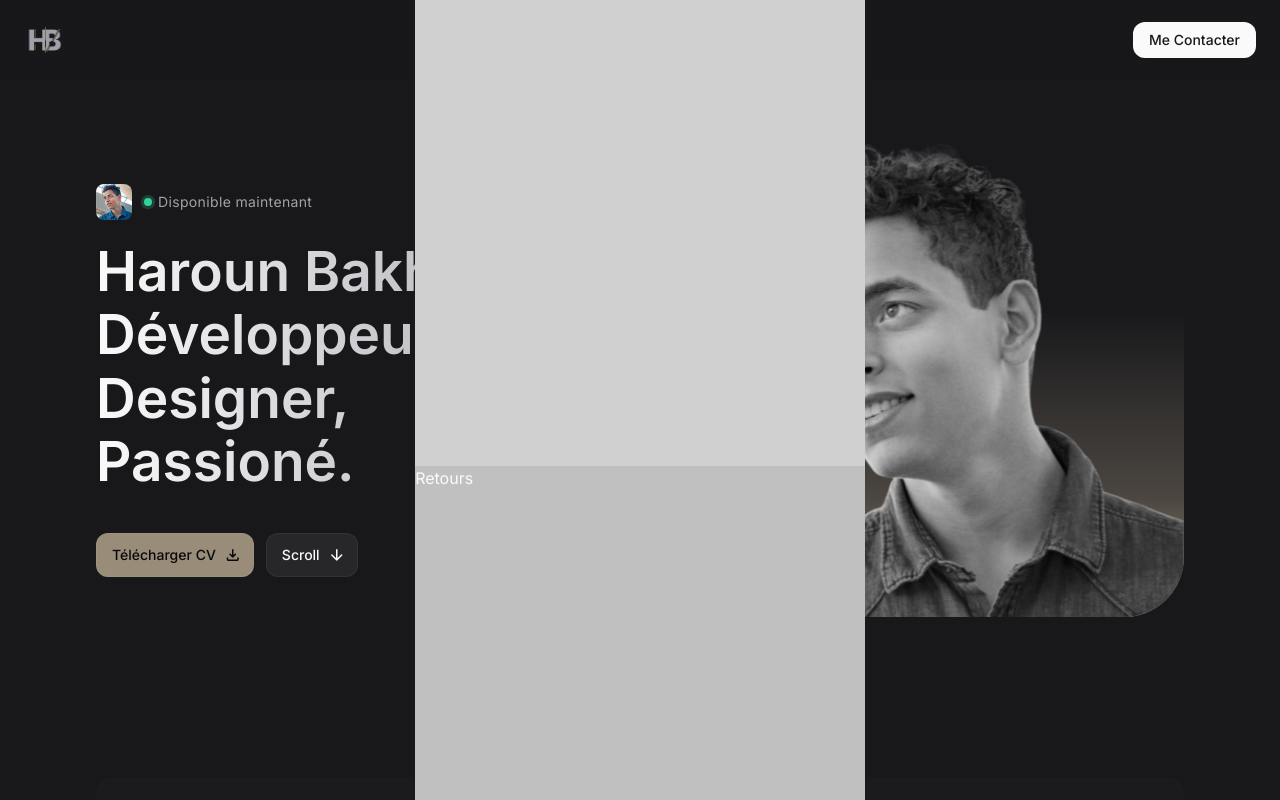
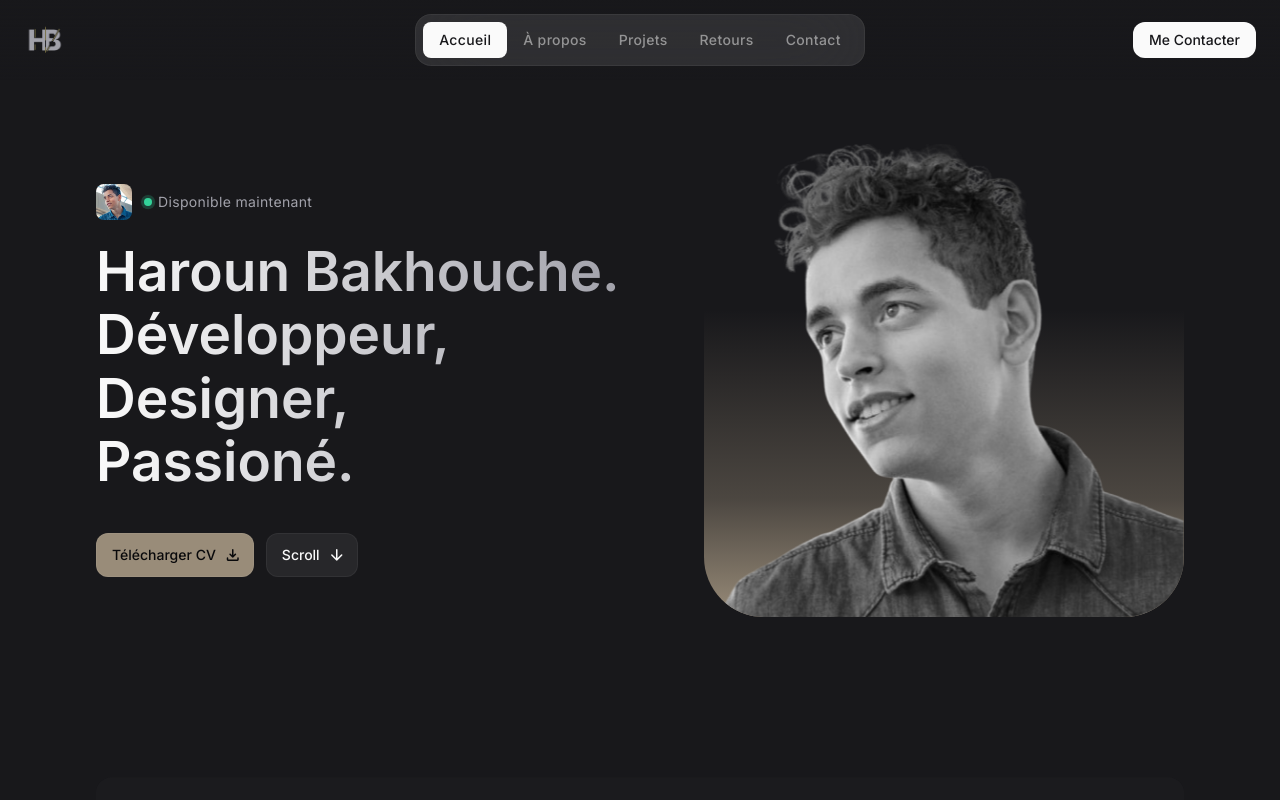
Before and after one commit to BaKouN/portfolio-react, a React (Vite) app: page / in a window 1280 px wide. Shown: the top 800 px of the page. Built offline with nearby package versions, Linux system fonts and the light colour scheme.

Commit message:
commit before using gsap hooks

```diff
--- a/src/components/Navbar.tsx
+++ b/src/components/Navbar.tsx
@@ -1,14 +1,26 @@
-import React, { useEffect, useState } from "react";
-import PropTypes from "prop-types";
+// eslint-disable-next-line
+// @ts-nocheck
+
+// TODO: Rework this file !Important
+
+/**
+ * @Copyright 2024 haroun.b
+ * @license Apache-2.0
+ */
+
+/**
+ * Node modules
+ */
+import React, { useState, useEffect } from "react";
 import gsap from "gsap";
 import ScrollTrigger from "gsap/ScrollTrigger";
 
 gsap.registerPlugin(ScrollTrigger);
 
-const Navbar = ({ navOpen }) => {
+const Navbar = ({ navOpen }: { navOpen: bool }) => {
   const [activeLink, setActiveLink] = useState("#home");
 
-  const sections = [
+  const navItems = [
     { id: "#home", label: "Accueil" },
     { id: "#about", label: "À propos" },
     { id: "#work", label: "Projets" },
@@ -18,11 +30,10 @@ const Navbar = ({ navOpen }) => {
 
   useEffect(() => {
     // Create ScrollTrigger instances for each section
-    sections.forEach((section) => {
+    navItems.forEach((section) => {
       ScrollTrigger.create({
         trigger: section.id,
         start: "top center", // Start when the section top hits the center of the viewport
-        end: "bottom center", // End when the section bottom hits the center
         onEnter: () => setActiveLink(section.id),
         onEnterBack: () => setActiveLink(section.id),
       });
@@ -32,54 +43,25 @@ const Navbar = ({ navOpen }) => {
     return () => ScrollTrigger.getAll().forEach((trigger) => trigger.kill());
   }, []);
 
-  const handleScroll = (e, id) => {
-    e.preventDefault();
-    setActiveLink(id);
+  function handleClick(e, id) {
+    setActiveLink(id)
 
-    // Smooth scroll to the section using GSAP
-    gsap.to(window, {
-      duration: 1,
-      scrollTo: { y: id, offsetY: 50 }, // Adjust offsetY if you have a fixed navbar
-    });
-  };
+    gsap.to(window, { duration: 2, scrollTo: id })
+  }
 
   return (
-    <>
     <nav className={"navbar " + (navOpen ? "active" : "")}>
-        {sections.map(({ id, label }) => (
-          <a
-            href={id}
+      {navItems.map(({ id, label }) => (
+        <button
           key={id}
-            className={`nav-link ${activeLink === id ? "active" : ""}`}
-            onClick={(e) => handleScroll(e, id)}
+          className={activeLink === id ? "nav-link active" : "nav-link"}
+          onClick={(e) => handleClick(e, id)}
         >
           {label}
-          </a>
+        </button>
       ))}
     </nav>
-
-      {/* Example sections */}
-      <div id="home" style={{ height: "100vh", background: "#f0f0f0" }}>
-        <h1>Accueil</h1>
-      </div>
-      <div id="about" style={{ height: "100vh", background: "#e0e0e0" }}>
-        <h1>À propos</h1>
-      </div>
-      <div id="work" style={{ height: "100vh", background: "#d0d0d0" }}>
-        <h1>Projets</h1>
-      </div>
-      <div id="reviews" style={{ height: "100vh", background: "#c0c0c0" }}>
-        <h1>Retours</h1>
-      </div>
-      <div id="contact" style={{ height: "100vh", background: "#b0b0b0" }}>
-        <h1>Contact</h1>
-      </div>
-    </>
   );
 };
 
-Navbar.propTypes = {
-  navOpen: PropTypes.bool.isRequired,
-};
-
 export default Navbar;
--- a/src/index.css
+++ b/src/index.css
@@ -101,13 +101,8 @@ body {
 }
 
 .nav-link.active {
-  @apply text-zinc-900 duration-500
+  @apply text-zinc-900 bg-zinc-50 rounded-lg duration-500
 }
-
-.navbar .active-box {
-  @apply absolute bg-zinc-50 rounded-lg -z-10 transition-[top,left] duration-500
-}
-
 
 /* Button */
 
```
Lines whose indentation alone changed are shown as unchanged.
